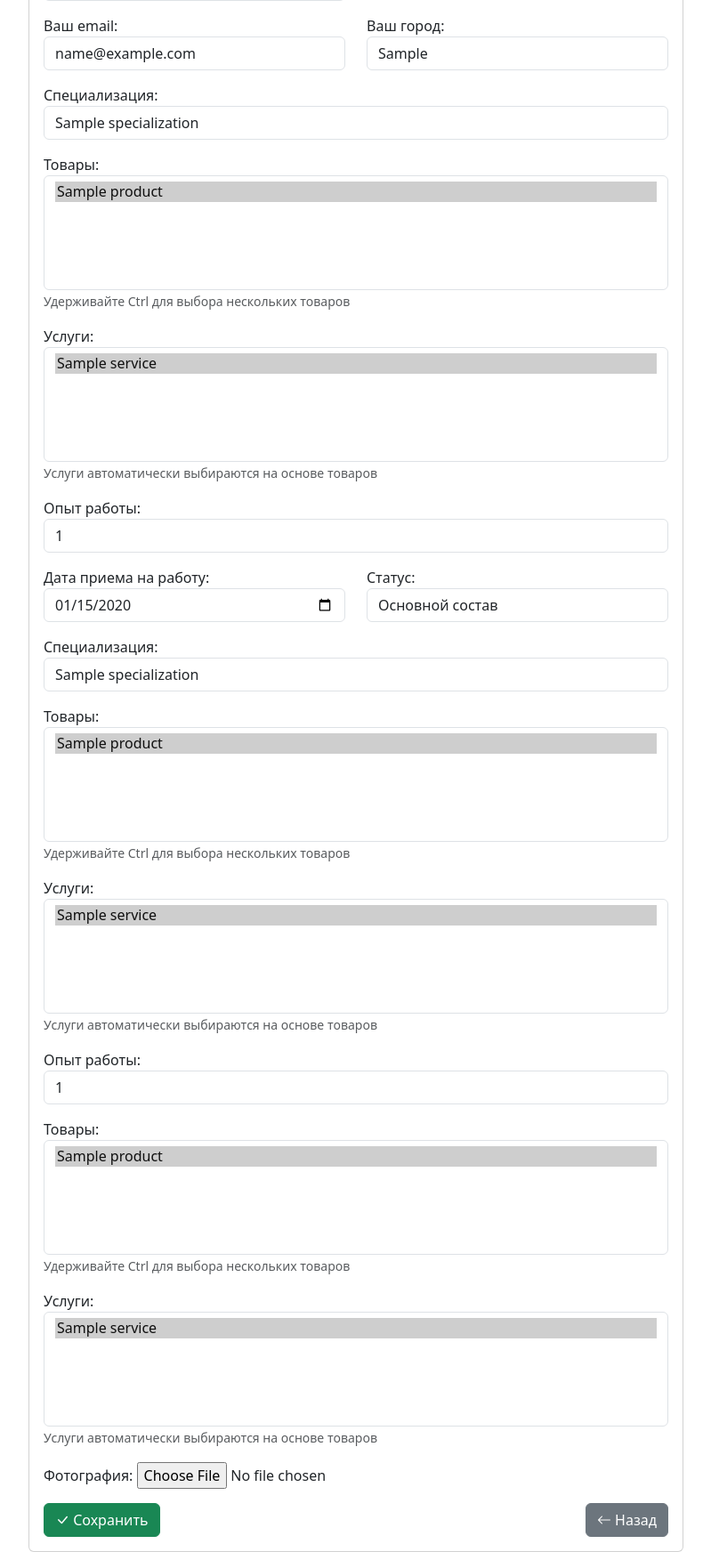
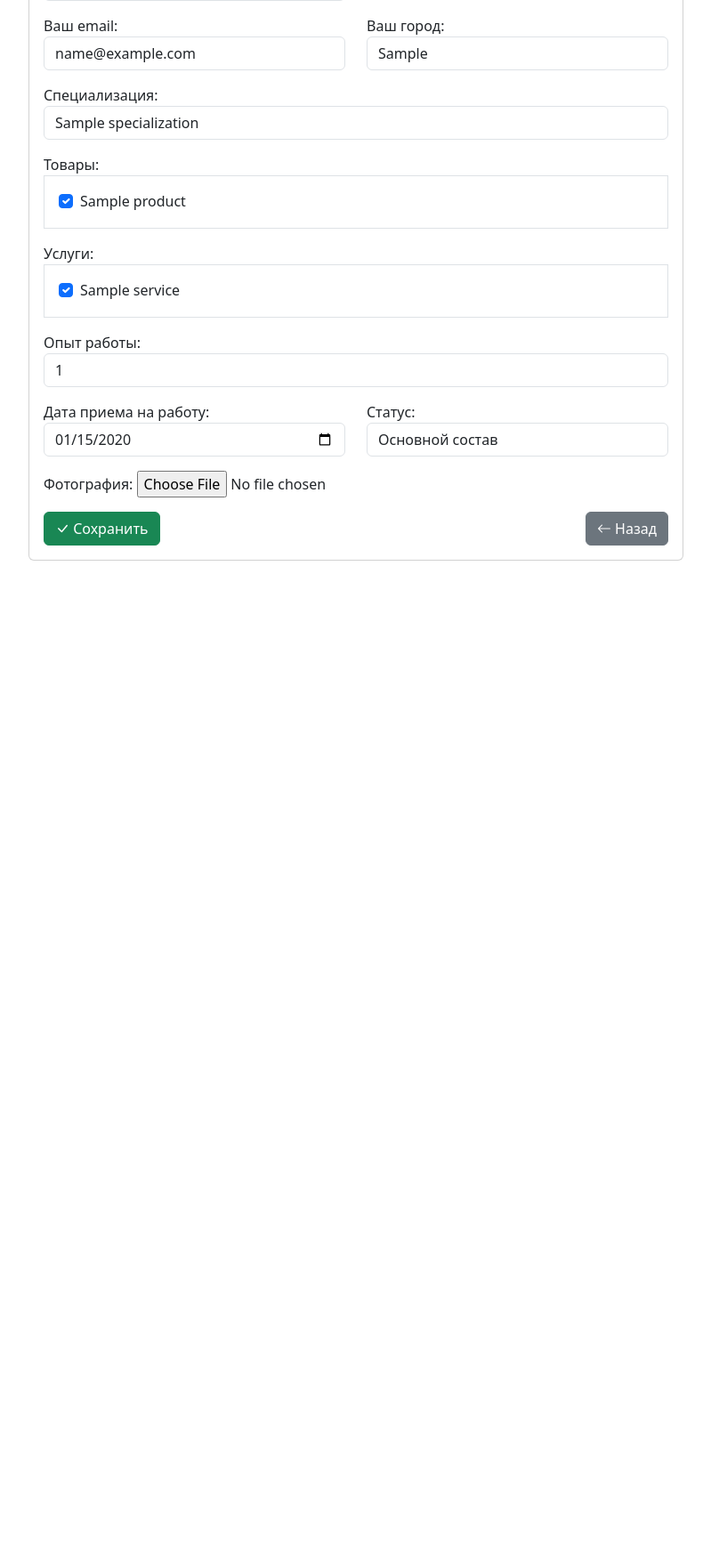
Before and after one commit to GrigoryKalinin/Home_master, a Django app: a page that uses main/templates/main/private/employee/employee_create.html in a window 1280 px wide. Shown: the part 360-2104 px from the top of the page at 89% size, without its empty margins (240-1039 px from the left). After the commit the page ends 990 px from the top, so only its background shows below. Run offline with Django 5.2, Linux system fonts and the light colour scheme; a user stored in the database is signed in; tables that the repository leaves empty hold one stand-in row (values such as "Sample post"); some libraries are stand-ins or nearby versions.

Commit message:
-Изменения в моделях и шаблонах

```diff
--- a/main/forms.py
+++ b/main/forms.py
@@ -9,7 +9,7 @@ class CategoryForm(forms.ModelForm):
         queryset=Specialization.objects.all(),
         label="Специализации",
         required=False,
-        widget=forms.SelectMultiple(attrs={'class': 'form-select', 'size': '5'})
+        widget=forms.CheckboxSelectMultiple(attrs={'class': 'form-check-input'})
     )
 
     class Meta:
@@ -149,14 +149,14 @@ class EmployeeForm(forms.ModelForm):
         queryset=Product.objects.none(),
         label="Товары",
         required=False,
-        widget=forms.SelectMultiple(attrs={'class': 'form-select', 'size': '5', 'id': 'productsSelect'})
+        widget=forms.CheckboxSelectMultiple(attrs={'class': 'form-check-input', 'id': 'productsSelect'})
     )
 
     services = forms.ModelMultipleChoiceField(
         queryset=Service.objects.none(),
         label="Услуги",
         required=False,
-        widget=forms.SelectMultiple(attrs={'class': 'form-select', 'size': '5', 'id': 'servicesSelect'})
+        widget=forms.CheckboxSelectMultiple(attrs={'class': 'form-check-input', 'id': 'servicesSelect'})
     )
 
     experience = forms.IntegerField(
@@ -233,7 +233,8 @@ class EmployeeForm(forms.ModelForm):
             try:
                 specialization_id = int(self.data.get('specialization'))
                 if specialization_id:
-                    categories = Category.objects.filter(specializations=specialization_id)
+                    specialization = Specialization.objects.get(id=specialization_id)
+                    categories = specialization.categories.all()
                     self.fields['products'].queryset = Product.objects.filter(category__in=categories, available=True)
 
                     selected_products = self.data.getlist('products')
@@ -241,11 +242,11 @@ class EmployeeForm(forms.ModelForm):
                         self.fields['services'].queryset = Service.objects.filter(
                             product__in=selected_products, available=True
                         )
-            except (ValueError, TypeError):
+            except (ValueError, TypeError, Specialization.DoesNotExist):
                 pass
         if self.instance and self.instance.pk:
             if self.instance.specialization:
-                categories = Category.objects.filter(specializations=self.instance.specialization)
+                categories = self.instance.specialization.categories.all()
                 self.fields['products'].queryset = Product.objects.filter(category__in=categories, available=True)
 
             if self.instance.products.exists():
@@ -508,9 +509,16 @@ class OrderEditForm(forms.ModelForm):
                 pass
 
 class SpecializationForm(forms.ModelForm):
+    categories = forms.ModelMultipleChoiceField(
+        queryset=Category.objects.filter(available=True),
+        label="Категории",
+        required=False,
+        widget=forms.CheckboxSelectMultiple(attrs={'class': 'form-check-input'})
+    )
+
     class Meta:
         model = Specialization
-        fields = ['name']
+        fields = ['name', 'categories']
         widgets = {
             'name': forms.TextInput(attrs={'class': 'form-control', 'placeholder': 'Введите название специализации'})
         }
--- a/main/models.py
+++ b/main/models.py
@@ -29,7 +29,6 @@ class Category(models.Model):
     date_created = models.DateTimeField(auto_now_add=True, verbose_name="Дата создания")
     date_updated = models.DateTimeField(auto_now=True, verbose_name="Дата обновления")
     popularity = models.PositiveIntegerField(default=0, verbose_name="Популярность", blank=True)  # популярность товара
-    specializations = models.ManyToManyField('Specialization', blank=True, verbose_name="Специализации")
     specializations = models.ManyToManyField('Specialization', blank=True, verbose_name="Специализации")
 
     class Meta:
@@ -185,6 +184,7 @@ class Service(models.Model):
 
 class Specialization(models.Model):
     name = models.CharField(max_length=100, unique=True, verbose_name="Специализация")
+    categories = models.ManyToManyField('Category', blank=True, verbose_name="Категории", related_name='specialization_set')
 
     class Meta:
         verbose_name = "Специализация"
--- a/main/templates/main/private/employee/employee_create.html
+++ b/main/templates/main/private/employee/employee_create.html
@@ -66,14 +66,16 @@
 
 						<div class="mb-3">
 							{{ form.products.label_tag }}
-							{{ form.products }}
-							<small class="form-text text-muted">Удерживайте Ctrl для выбора нескольких товаров</small>
+							<div id="productsContainer" class="border p-3" style="max-height: 200px; overflow-y: auto;">
+								<div class="text-muted">Сначала выберите специализацию</div>
+							</div>
 						</div>
 
 						<div class="mb-3">
 							{{ form.services.label_tag }}
-							{{ form.services }}
-							<small class="form-text text-muted">Услуги автоматически выбираются на основе товаров</small>
+							<div id="servicesContainer" class="border p-3" style="max-height: 200px; overflow-y: auto;">
+								<div class="text-muted">Сначала выберите товары</div>
+							</div>
 						</div>
 
 						<div class="mb-3">
@@ -91,40 +93,6 @@
 								{{ form.status }}
 							</div>
 						</div>
-
-            <div class="mb-3">
-              {{ form.specialization.label_tag }}
-              {{ form.specialization }}
-            </div>
-
-            <div class="mb-3">
-              {{ form.products.label_tag }}
-              {{ form.products }}
-              <small class="form-text text-muted">Удерживайте Ctrl для выбора нескольких товаров</small>
-            </div>
-
-            <div class="mb-3">
-              {{ form.services.label_tag }}
-              {{ form.services }}
-              <small class="form-text text-muted">Услуги автоматически выбираются на основе товаров</small>
-            </div>
-
-            <div class="mb-3">
-              {{ form.experience.label_tag }}
-              {{ form.experience }}
-            </div>
-
-            <div class="mb-3">
-              {{ form.products.label_tag }}
-              {{ form.products }}
-              <small class="form-text text-muted">Удерживайте Ctrl для выбора нескольких товаров</small>
-            </div>
-
-            <div class="mb-3">
-              {{ form.services.label_tag }}
-              {{ form.services }}
-              <small class="form-text text-muted">Услуги автоматически выбираются на основе товаров</small>
-            </div>
 
             <div class="mb-3">
               {{ form.image.label_tag }}
@@ -159,33 +127,33 @@
 
   <script>
   document.addEventListener('DOMContentLoaded', function() {
-      const specializationSelect = document.getElementById('specializationSelect');
-      const productsSelect = document.getElementById('productsSelect');
-      const servicesSelect = document.getElementById('servicesSelect');
+      const specializationSelect = document.querySelector('select[name="specialization"]');
+      const productsContainer = document.getElementById('productsContainer');
+      const servicesContainer = document.getElementById('servicesContainer');
 
       // Функция для загрузки товаров по специализации
       function loadProductsBySpecialization(specializationId) {
           if (!specializationId) {
-              productsSelect.innerHTML = '<option value="">Сначала выберите специализацию</option>';
-              servicesSelect.innerHTML = '<option value="">Сначала выберите товары</option>';
+              productsContainer.innerHTML = '<div class="text-muted">Сначала выберите специализацию</div>';
+              servicesContainer.innerHTML = '<div class="text-muted">Сначала выберите товары</div>';
               return;
           }
 
           fetch(`{% url 'main:get_products_by_specialization' %}?specialization_id=${specializationId}`)
               .then(response => response.json())
               .then(data => {
-                  productsSelect.innerHTML = '';
+                  productsContainer.innerHTML = '';
                   data.products.forEach(product => {
-                      const option = document.createElement('option');
-                      option.value = product.id;
-                      option.textContent = product.name;
-                      productsSelect.appendChild(option);
+                      const div = document.createElement('div');
+                      div.className = 'form-check';
+                      div.innerHTML = `
+                          <input class="form-check-input" type="checkbox" name="products" value="${product.id}" id="product_${product.id}" checked>
+                          <label class="form-check-label" for="product_${product.id}">
+                              ${product.name}
+                          </label>
+                      `;
+                      productsContainer.appendChild(div);
                   });
-
-                  // Автоматически выбираем все товары
-                  for (let i = 0; i < productsSelect.options.length; i++) {
-                      productsSelect.options[i].selected = true;
-                  }
 
                   // Загружаем услуги для выбранных товаров
                   loadServicesByProducts();
@@ -194,10 +162,10 @@
 
       // Функция для загрузки услуг по товарам
       function loadServicesByProducts() {
-          const selectedProducts = Array.from(productsSelect.selectedOptions).map(option => option.value);
+          const selectedProducts = Array.from(productsContainer.querySelectorAll('input[type="checkbox"]:checked')).map(cb => cb.value);
 
           if (selectedProducts.length === 0) {
-              servicesSelect.innerHTML = '<option value="">Выберите товары</option>';
+              servicesContainer.innerHTML = '<div class="text-muted">Выберите товары</div>';
               return;
           }
 
@@ -207,13 +175,17 @@
           fetch(`{% url 'main:get_services_by_products' %}?${params}`)
               .then(response => response.json())
               .then(data => {
-                  servicesSelect.innerHTML = '';
+                  servicesContainer.innerHTML = '';
                   data.services.forEach(service => {
-                      const option = document.createElement('option');
-                      option.value = service.id;
-                      option.textContent = service.name;
-                      option.selected = true; // Автоматически выбираем все услуги
-                      servicesSelect.appendChild(option);
+                      const div = document.createElement('div');
+                      div.className = 'form-check';
+                      div.innerHTML = `
+                          <input class="form-check-input" type="checkbox" name="services" value="${service.id}" id="service_${service.id}" checked>
+                          <label class="form-check-label" for="service_${service.id}">
+                              ${service.name}
+                          </label>
+                      `;
+                      servicesContainer.appendChild(div);
                   });
               });
       }
@@ -224,8 +196,10 @@
       });
 
       // Обработчик изменения товаров
-      productsSelect.addEventListener('change', function() {
-          loadServicesByProducts();
+      productsContainer.addEventListener('change', function(e) {
+          if (e.target.type === 'checkbox') {
+              loadServicesByProducts();
+          }
       });
 
       // Инициализация при загрузке страницы
--- a/main/views.py
+++ b/main/views.py
@@ -571,9 +571,13 @@ def get_products_by_specialization(request):
 
     specialization_id = request.GET.get('specialization_id')
     if specialization_id:
-        categories = Category.objects.filter(specializations=specialization_id)
-        products = Product.objects.filter(category__in=categories, available=True).values('id', 'name')
-        return JsonResponse({'products': list(products)})
+        try:
+            specialization = Specialization.objects.get(id=specialization_id)
+            categories = specialization.categories.all()
+            products = Product.objects.filter(category__in=categories, available=True).values('id', 'name')
+            return JsonResponse({'products': list(products)})
+        except Specialization.DoesNotExist:
+            pass
     return JsonResponse({'products': []})
 
 def get_services_by_products(request):
@@ -603,7 +607,7 @@ def get_employees_by_categories(request):
     category_ids = request.GET.getlist('category_ids[]')
     if category_ids:
         employees = Employee.objects.filter(
-            categories__in=category_ids,
+            specialization__categories__in=category_ids,
             available=True,
             status='active'
         ).distinct().values('id', 'first_name', 'last_name')
```
Also changed, not shown: main/admin.py (+15 -1 lines), main/templates/main/private/category/category_form.html (+10 -2 lines), main/templates/main/private/employee/specialization_form.html (+15 -0 lines), main/migrations/0009_specialization_categories.py (added).
